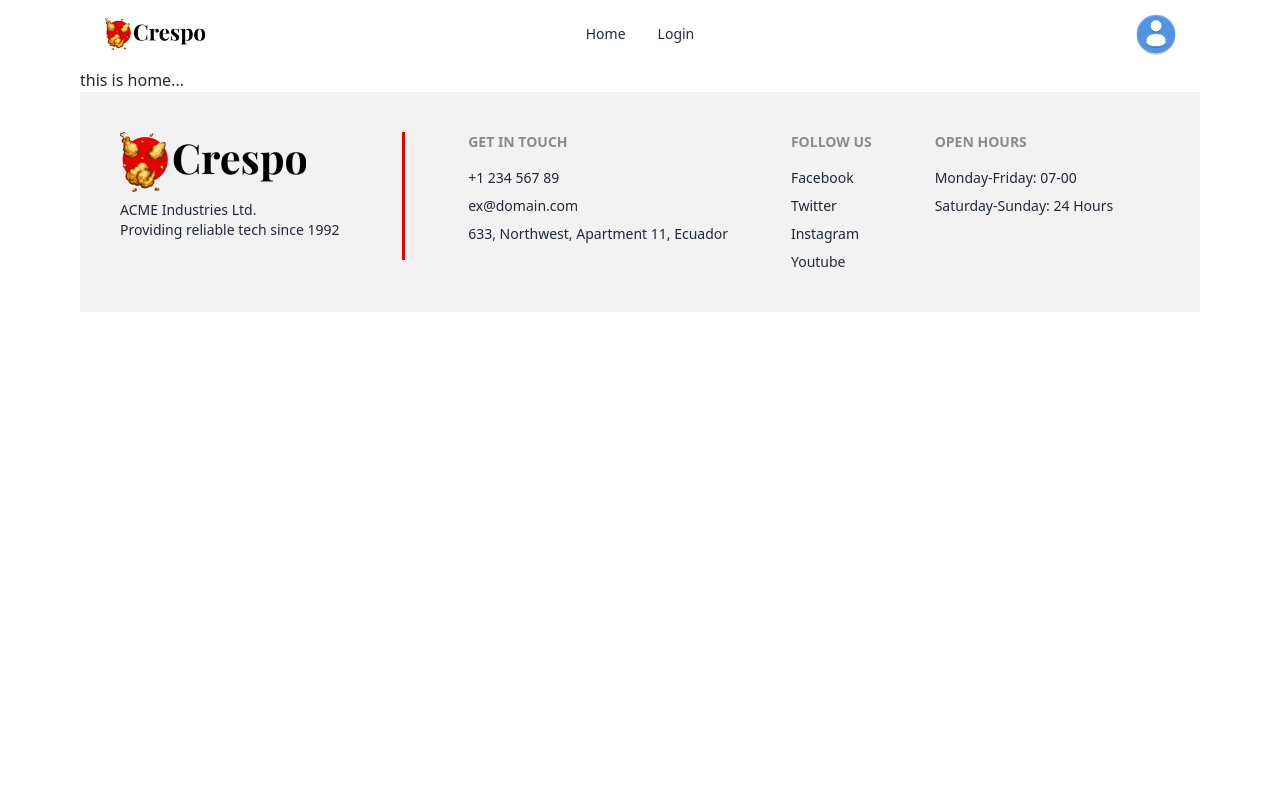
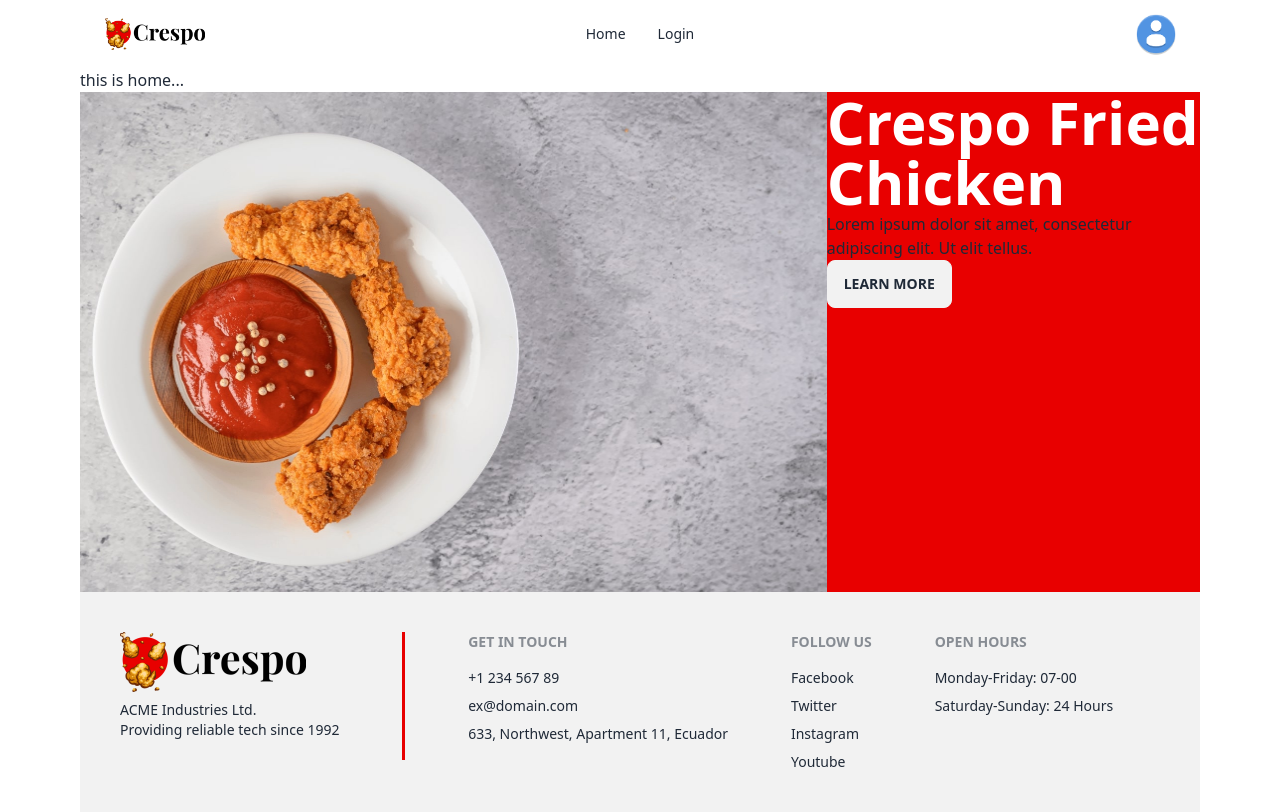
Before and after one commit to mehrabhossain1/crespo-recipes-client, a React (Vite) app: page / in a window 1280 px wide. Built offline with nearby package versions, Linux system fonts and the light colour scheme; no server answers.

Commit message:
Banner section something

```diff
--- /dev/null
+++ b/src/pages/Home/Banner/Banner.jsx
@@ -0,0 +1,21 @@
+import bannerImg from "../../../assets/banner.jpg";
+
+const Banner = () => {
+  return (
+    <div className='flex'>
+      <img src={bannerImg} alt='banner img' className='h-[500px] w-2/3' />
+      <div className='h-[500px] bg-[#E80000] w-1/3 justify-center items-center'>
+        <h2 className='font-semibold text-6xl text-white'>
+          Crespo Fried Chicken
+        </h2>
+        <p>
+          Lorem ipsum dolor sit amet, consectetur adipiscing elit. Ut elit
+          tellus.
+        </p>
+        <button className='btn'>Learn More</button>
+      </div>
+    </div>
+  );
+};
+
+export default Banner;
--- a/src/pages/Home/Home/Home.jsx
+++ b/src/pages/Home/Home/Home.jsx
@@ -1,7 +1,10 @@
+import Banner from "../Banner/Banner";
+
 const Home = () => {
   return (
     <div>
       <h2>this is home...</h2>
+      <Banner />
     </div>
   );
 };
```
